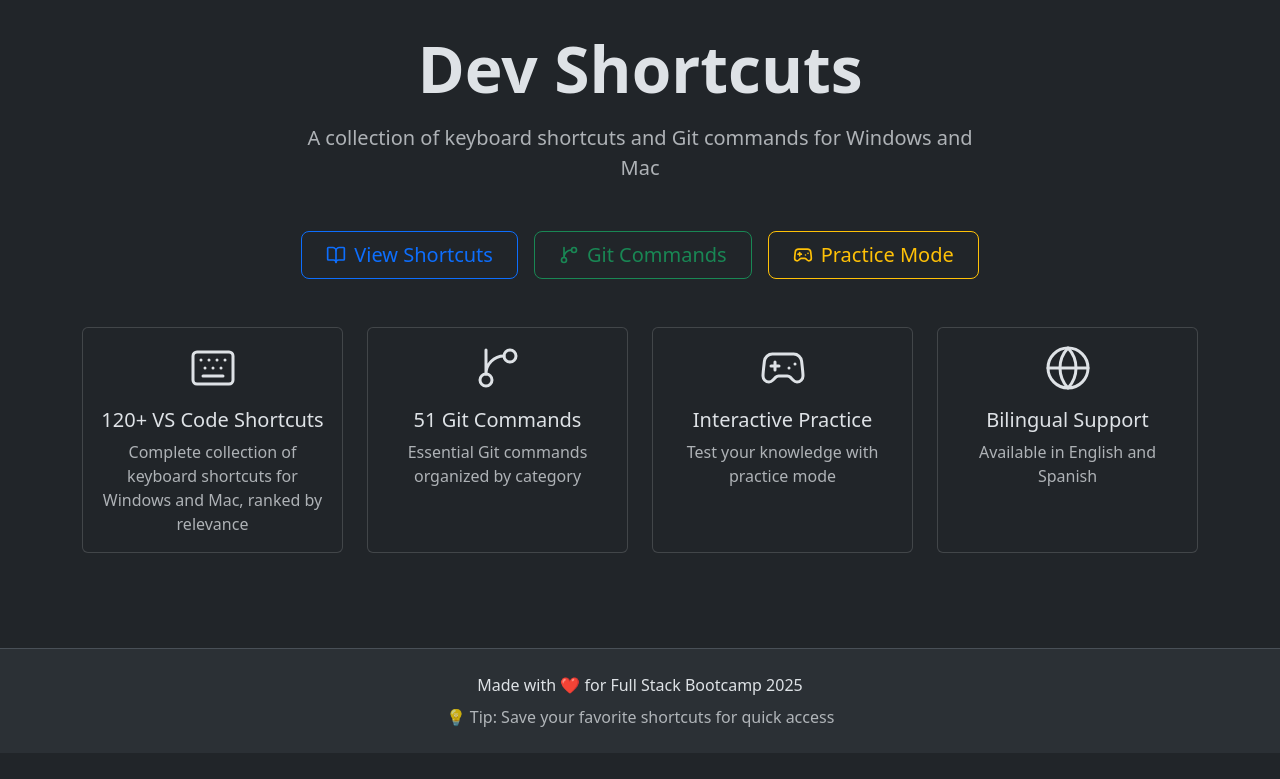
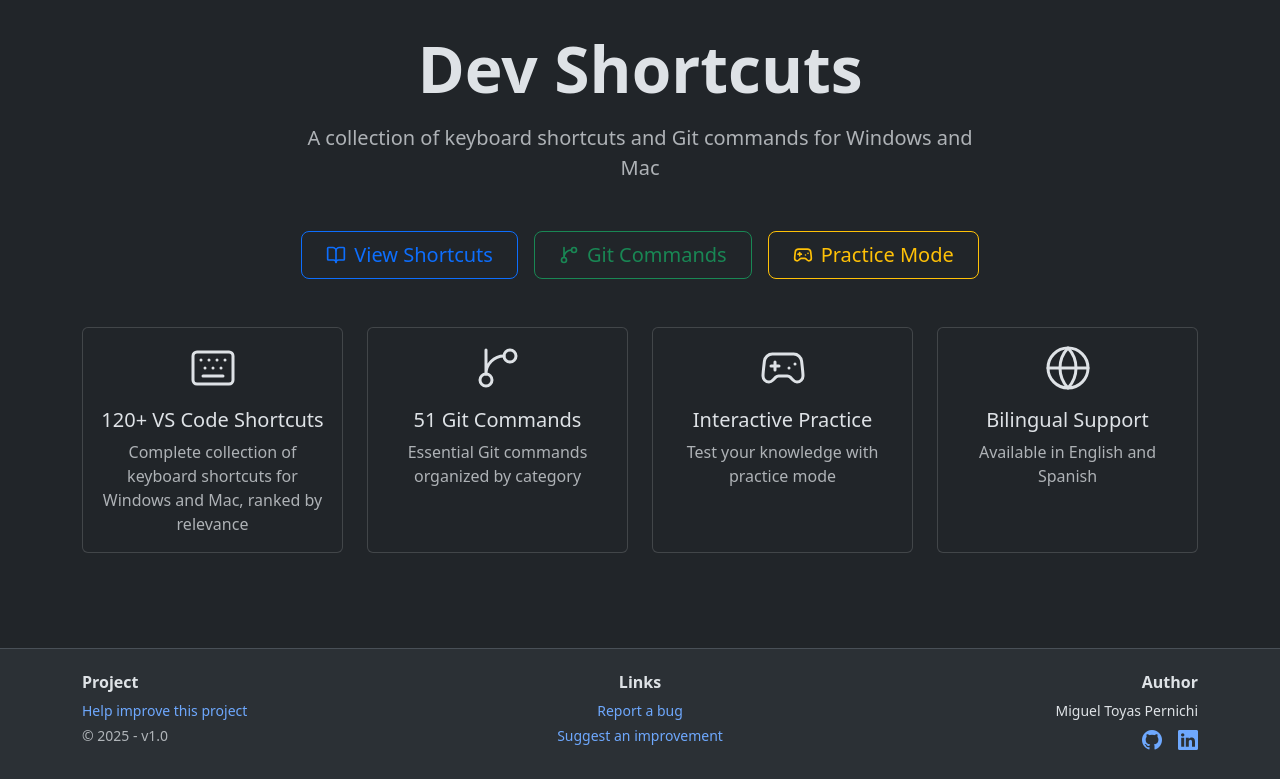
Before and after one commit to mitoperni/vscode-shortcuts, a React (Vite) app: page / in a window 1280 px wide. Shown: the part 209-988 px from the top of the page. Before the commit the page ends 962 px from the top, so only its background shows below. Built offline with nearby package versions, Linux system fonts and the light colour scheme.

Commit message:
Changed footer and added templates for issues

```diff
--- a/src/components/common/Footer.jsx
+++ b/src/components/common/Footer.jsx
@@ -4,10 +4,73 @@
   const { t } = useTranslation()
 
   return (
-    <footer className="bg-body-tertiary text-center py-4 border-top">
+    <footer className="bg-body-tertiary py-4 border-top">
       <div className="container">
-        <p className="mb-2">{t('footer.madeWith')}</p>
-        <p className="text-muted mb-0">{t('footer.tip')}</p>
+        <div className="row">
+          <div className="col-md-4 text-center text-md-start mb-3 mb-md-0">
+            <h6 className="fw-bold mb-2">{t('footer.project')}</h6>
+            <p className="mb-1 small">
+              <a
+                href="https://github.com/mitoperni/vscode-shortcuts"
+                target="_blank"
+                rel="noopener noreferrer"
+                className="text-decoration-none"
+              >
+                {t('footer.contribute')}
+              </a>
+            </p>
+            <p className="text-muted small mb-0">© {new Date().getFullYear()} - v1.0</p>
+          </div>
+
+          <div className="col-md-4 text-center mb-3 mb-md-0">
+            <h6 className="fw-bold mb-2">{t('footer.links')}</h6>
+            <p className="mb-1 small">
+              <a
+                href="https://github.com/mitoperni/vscode-shortcuts/issues/new?labels=bug&template=bug_report.md"
+                target="_blank"
+                rel="noopener noreferrer"
+                className="text-decoration-none"
+              >
+                {t('footer.reportBug')}
+              </a>
+            </p>
+            <p className="mb-0 small">
+              <a
+                href="https://github.com/mitoperni/vscode-shortcuts/issues/new?labels=enhancement&template=feature_request.md"
+                target="_blank"
+                rel="noopener noreferrer"
+                className="text-decoration-none"
+              >
+                {t('footer.suggest')}
+              </a>
+            </p>
+          </div>
+
+          <div className="col-md-4 text-center text-md-end">
+            <h6 className="fw-bold mb-2">{t('footer.author')}</h6>
+            <p className="mb-1 small">Miguel Toyas Pernichi</p>
+            <div className="d-flex justify-content-center justify-content-md-end gap-3">
+              <a
+                href="https://github.com/mitoperni"
+                target="_blank"
+                rel="noopener noreferrer"
+                className="text-decoration-none"
+                aria-label="GitHub"
+              >
+                <i className="bi bi-github fs-5"></i>
+              </a>
+              <a
+                href="https://www.linkedin.com/in/migueltoyaspernichi/"
+                target="_blank"
+                rel="noopener noreferrer"
+                className="text-decoration-none"
+                aria-label="LinkedIn"
+              >
+                <i className="bi bi-linkedin fs-5"></i>
+              </a>
+            </div>
+          </div>
+        </div>
       </div>
     </footer>
   )
--- a/src/i18n/locales/en/translation.json
+++ b/src/i18n/locales/en/translation.json
@@ -516,7 +516,11 @@
     }
   },
   "footer": {
-    "madeWith": "Made with ❤️ for Full Stack Bootcamp 2025",
-    "tip": "💡 Tip: Save your favorite shortcuts for quick access"
+    "project": "Project",
+    "contribute": "Help improve this project",
+    "links": "Links",
+    "reportBug": "Report a bug",
+    "suggest": "Suggest an improvement",
+    "author": "Author"
   }
 }
--- a/src/i18n/locales/es/translation.json
+++ b/src/i18n/locales/es/translation.json
@@ -516,7 +516,11 @@
     }
   },
   "footer": {
-    "madeWith": "Hecho con ❤️ para Bootcamp Full Stack 2025",
-    "tip": "💡 Consejo: Guarda tus atajos favoritos para acceder rápidamente"
+    "project": "Proyecto",
+    "contribute": "Ayuda a mejorar este proyecto",
+    "links": "Enlaces",
+    "reportBug": "Reportar un bug",
+    "suggest": "Sugerir una mejora",
+    "author": "Autor"
   }
 }
```
